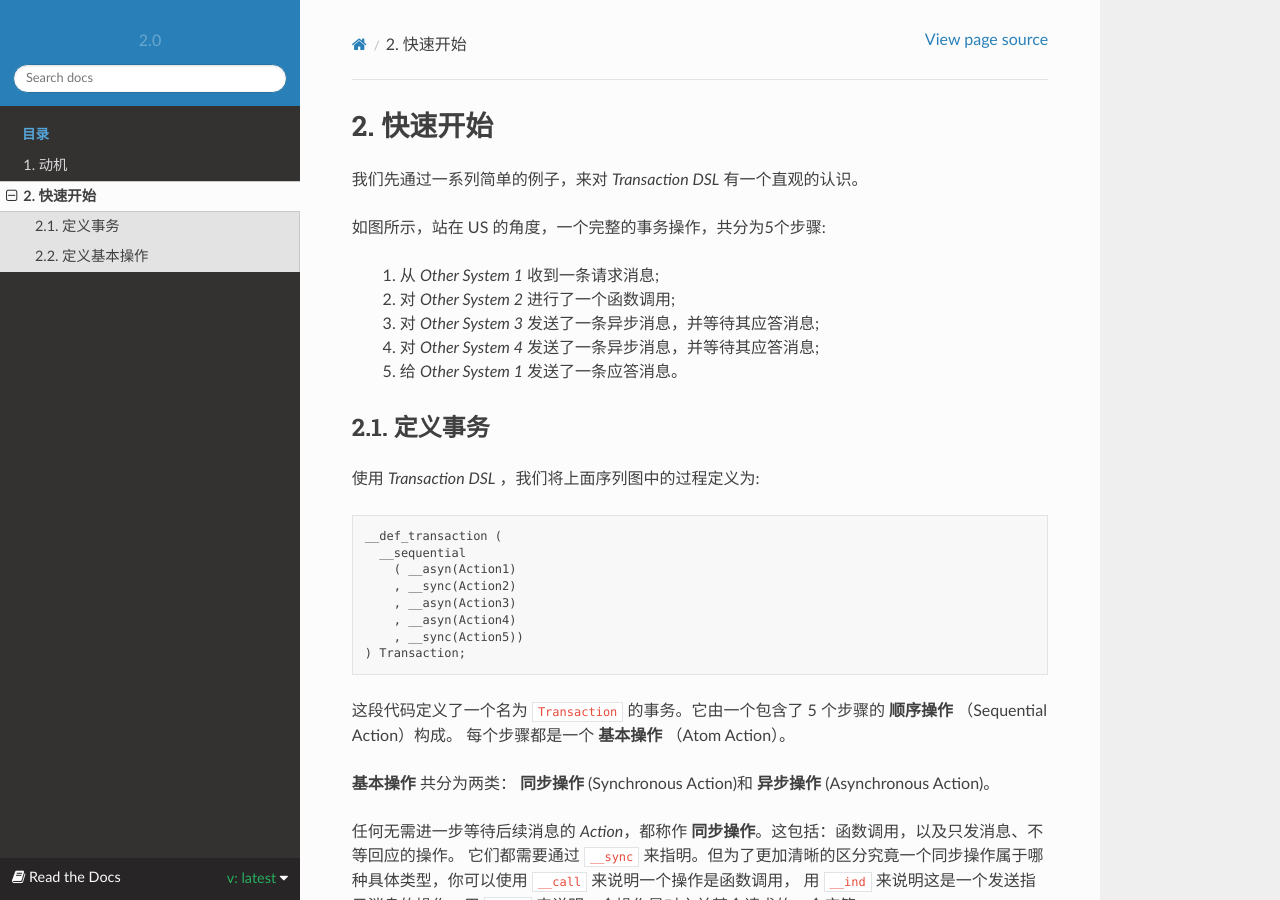
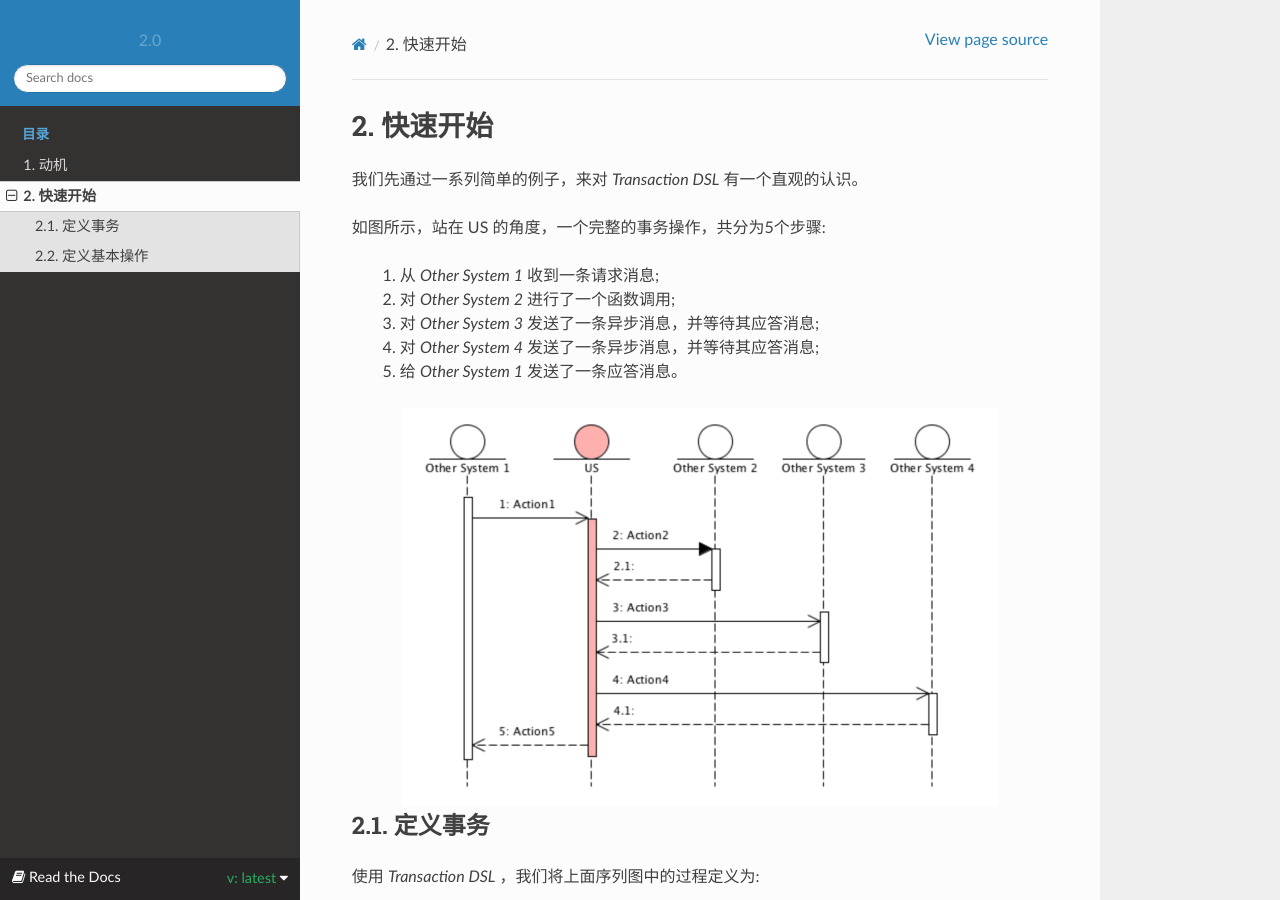
Before and after one commit to godsme/trans-dsl-2, a Sphinx documentation site: the page built from doc/source/quick-start.rst, in a window 1280 px wide and 900 px high. Built offline with Sphinx 7.4.7 and the Read the Docs theme 2.0.0, drawn with Linux system fonts in a browser that asks for light colours.

Commit message:
added more data

```diff
--- a/doc/source/motivation.rst
+++ b/doc/source/motivation.rst
@@ -180,6 +180,7 @@
 
 .. image:: images/ch-1/recruting-seq.png
    :align: center
+   :scale: 80 %
 
 如果控制过程比较简单，而此应答消息正是其期待的唯一消息的话，这无疑是一种非常聪明而简单的处理。
 
--- a/doc/source/quick-start.rst
+++ b/doc/source/quick-start.rst
@@ -10,6 +10,10 @@
   3. 对 `Other System 3` 发送了一条异步消息，并等待其应答消息;
   4. 对 `Other System 4` 发送了一条异步消息，并等待其应答消息;
   5. 给 `Other System 1` 发送了一条应答消息。
+
+.. image:: images/ch-2/seq-1.png
+   :align: center
+   :scale: 50 %
 
 定义事务
 --------------
```
Also changed, not shown: doc/source/images/ch-2/seq-1.png (added).
